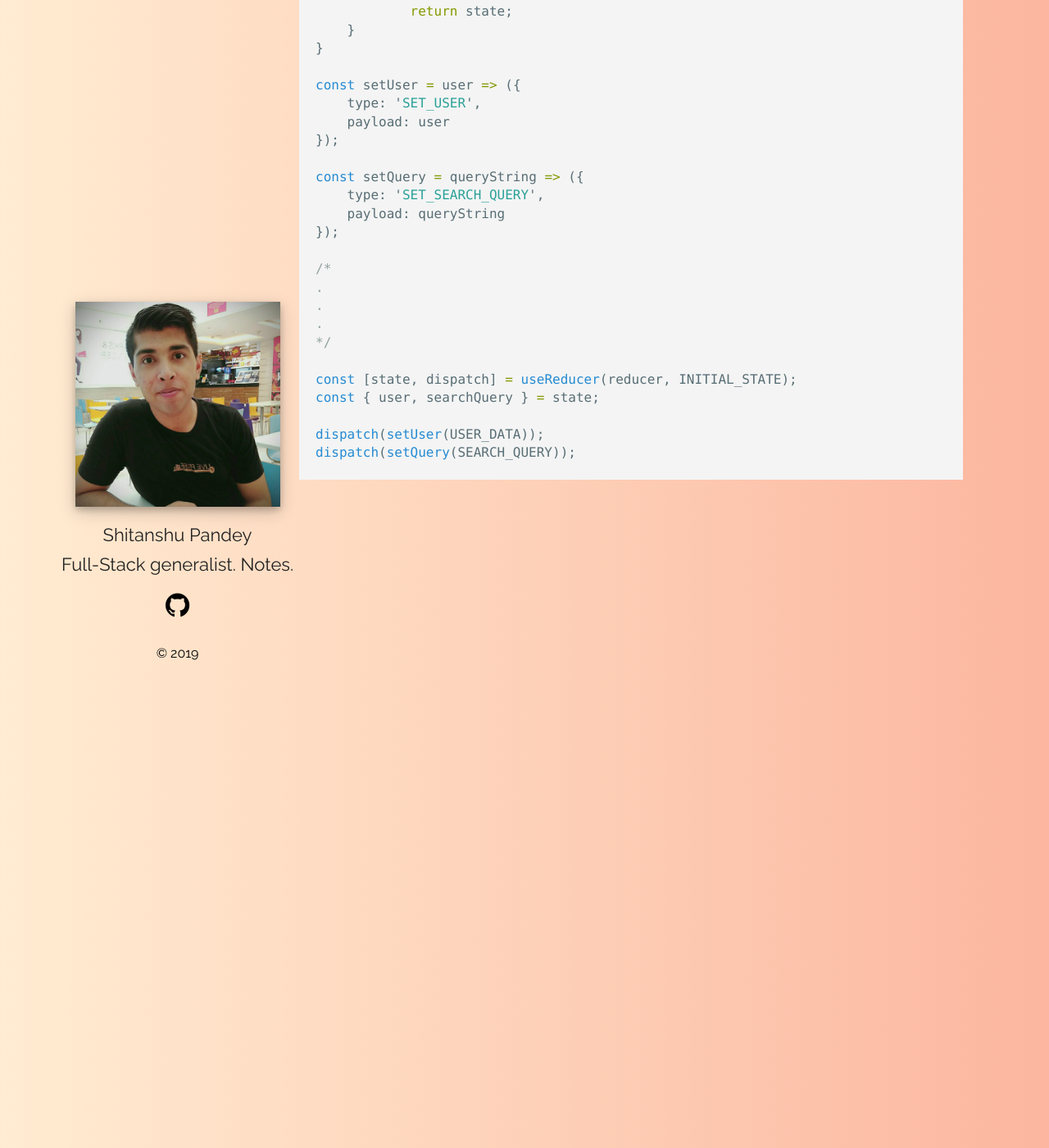
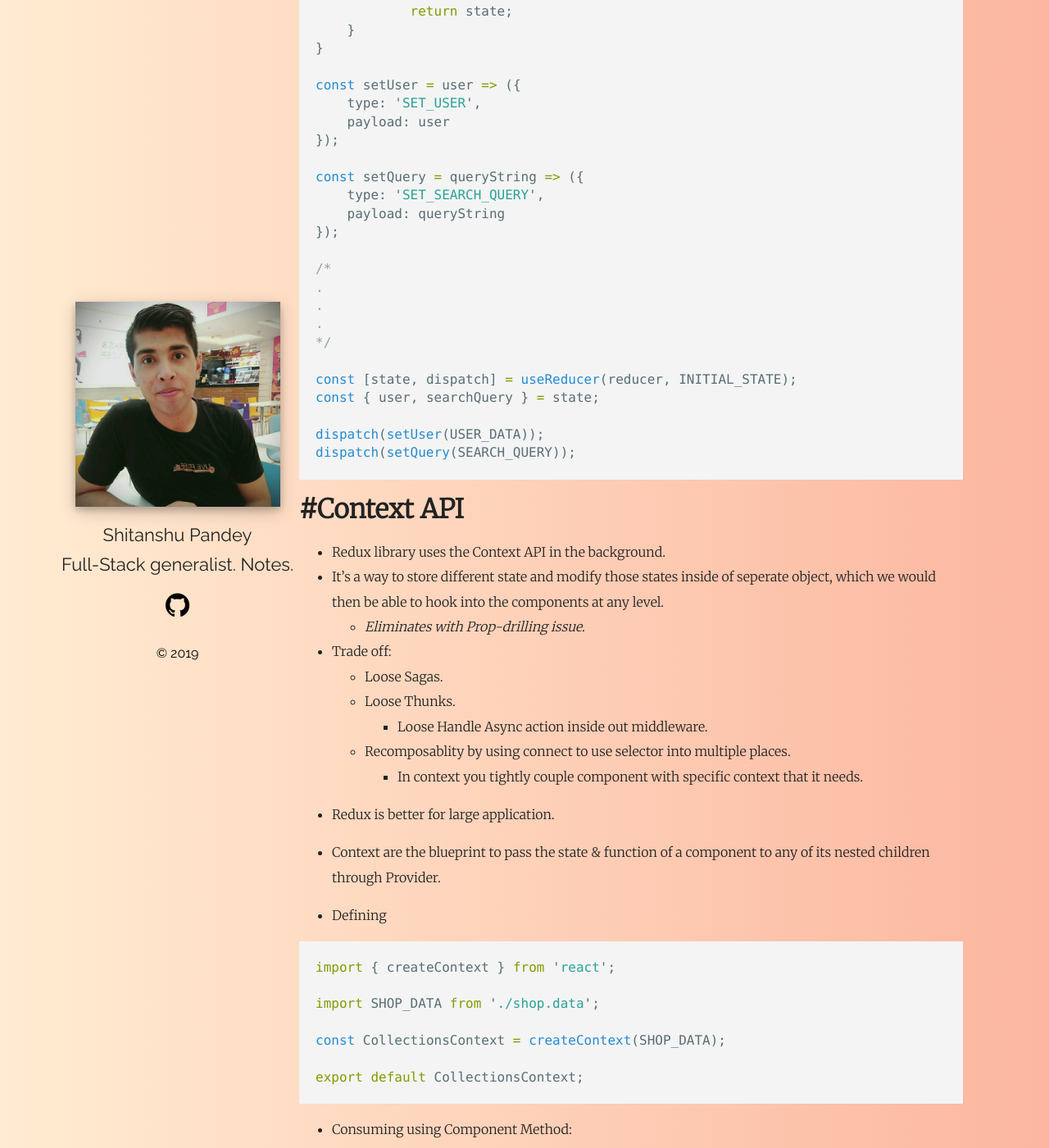
Before and after one commit to thisis-Shitanshu/shitanshupandey-in, a Jekyll site: the page built from _posts/React/2019-05-14-React.js-Hooks.md, in a window 1280 px wide and 1400 px high, scrolled down 2882 px. Shown: the whole window at 82% size. Built offline with Jekyll 4.4.1, drawn with Linux system fonts in a browser that asks for light colours; some of the changed text lies outside the part shown.

Commit message:
Update hooks

````diff
--- a/_posts/React/2019-05-14-React.js-Hooks.md
+++ b/_posts/React/2019-05-14-React.js-Hooks.md
@@ -5,6 +5,7 @@ categories: React.js Hooks ContextAPI
 published: true
 ---
 Notes on React Hooks and Context API
+Click [here](https://github.com/thisis-Shitanshu/crwn-clothing-ecommerce-react-firebase-stripe/tree/W/ContextAPI) to go to Context API project.
 
 # #React Hooks
 - Pure function with Hooks. E.g., state hook, effect hook.
@@ -137,3 +138,129 @@ const { user, searchQuery } = state;
 dispatch(setUser(USER_DATA));
 dispatch(setQuery(SEARCH_QUERY));
 ```
+
+# #Context API
+- Redux library uses the Context API in the background.
+- It's a way to store different state and modify those states inside of seperate object, which we would then be able to hook into the components at any level.
+    - *Eliminates with Prop-drilling issue.*
+
+- Trade off:
+    - Loose Sagas.
+    - Loose Thunks.
+        - Loose Handle Async action inside out middleware.
+    - Recomposablity by using connect to use selector into multiple places.
+        - In context you tightly couple component with specific context that it needs.
+
+- Redux is better for large application.
+
+- Context are the blueprint to pass the state & function of a component to any of its nested children through Provider.
+
+- Defining
+
+```js
+import { createContext } from 'react';
+
+import SHOP_DATA from './shop.data';
+
+const CollectionsContext = createContext(SHOP_DATA);
+
+export default CollectionsContext;
+```
+
+- Consuming using Component Method:
+
+```js
+import React from 'react';
+
+import CollectionItem from '../../components/collection-item/collection-item.component';
+
+
+import CollectionsContext from '../../contexts/collections/collections.context';
+
+import './collection.styles.scss';
+
+const CollectionPage = ({ match }) => {
+  return (
+    <CollectionsContext.Consumer>
+      {
+        collections => {
+          const collection = collections[match.params.collectionId];
+          const { title, items } = collection;
+
+          return (
+            <div className='collection-page'>
+            <h2 className='title'>{title}</h2>
+            <div className='items'>
+              {items.map(item => (
+                <CollectionItem key={item.id} item={item} />
+              ))}
+            </div>
+          </div>
+          )
+        }
+      }
+    </CollectionsContext.Consumer>
+  );
+};
+
+
+export default CollectionPage;
+```
+
+- Using `useContext`
+
+```js
+import React, { useContext } from 'react';
+
+import CollectionItem from '../../components/collection-item/collection-item.component';
+
+import CollectionsContext from '../../contexts/collections/collections.context';
+
+import './collection.styles.scss';
+
+const CollectionPage = ({ match }) => {
+  const collections = useContext(CollectionsContext);
+  const collection = collections[match.params.collectionId];
+  const { title, items } = collection;
+
+  return (
+    <div className='collection-page'>
+      <h2 className='title'>{title}</h2>
+      <div className='items'>
+        {items.map(item => (
+          <CollectionItem key={item.id} item={item} />
+        ))}
+      </div>
+    </div>
+  );
+};
+
+export default CollectionPage;
+```
+
+## #Dynamically Updating the Context
+- Defining the Context
+
+```js
+import { createContext } from 'react';
+
+const CurrentUserContext = createContext(undefined);
+
+export default CurrentUserContext;
+```
+
+- Decalre Provider
+
+```js
+<CurrentUserContext.Provider
+    value={this.state.currentUser}
+>
+    <Header />
+</CurrentUserContext.Provider>
+```
+
+- Consuming Context
+
+```js
+const currentUser = useContext(CurrentUserContext);
+```
````
